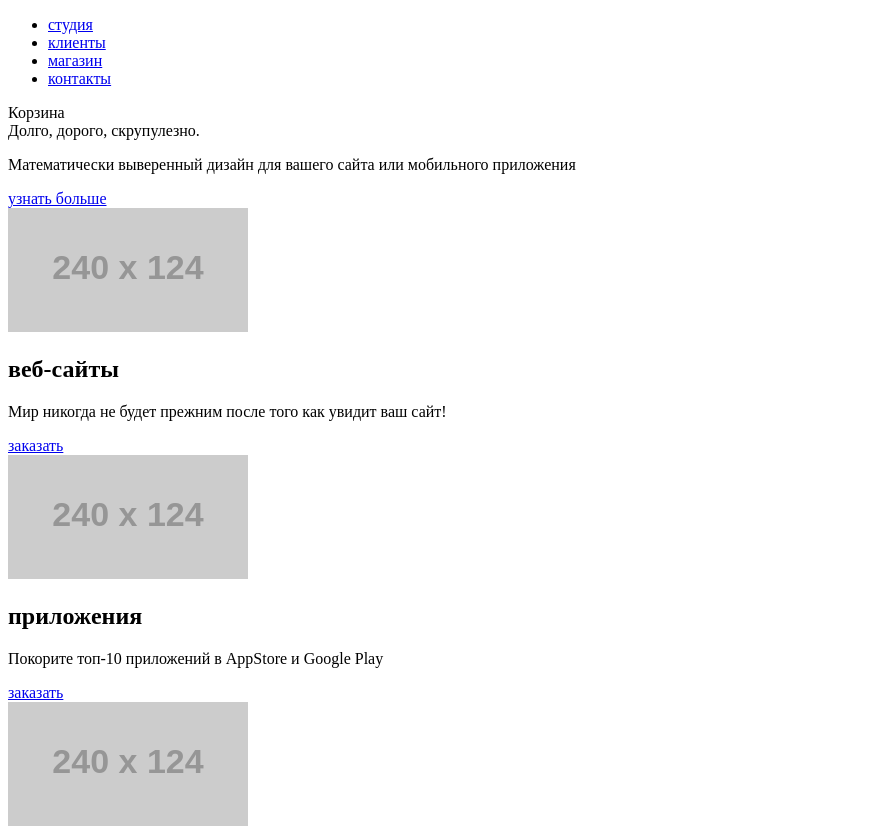
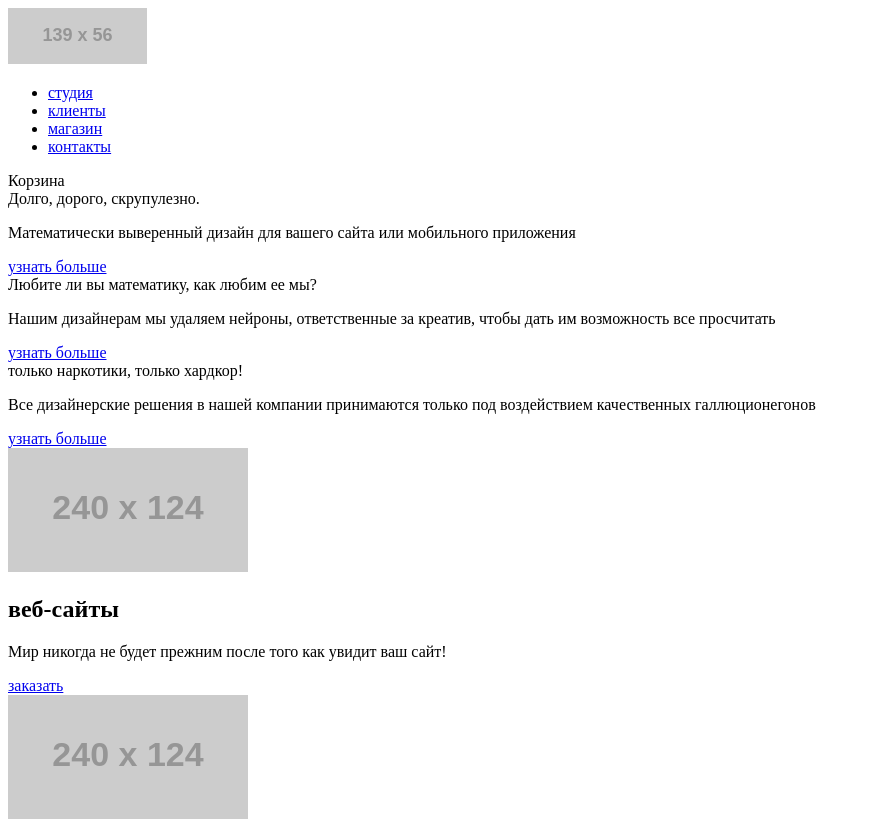
Before and after one commit to shevninoleg/155300-nerds, a plain HTML site: page index.html in a window 1280 px wide. Shown: the top 829 px of the page, without its empty margins (0-871 px from the left). Drawn offline with Linux system fonts and the light colour scheme; placeholder pictures from the web are drawn by us.

Commit message:
Исправил замечания и картинки поменял

```diff
--- a/index.html
+++ b/index.html
@@ -8,6 +8,9 @@
 <!--верхний бар с корзиной-->
   <header class="main-header">
     <div class="container">
+      <div class="logo">
+        <img src="http://placehold.it/139x56" alt="логотип">
+      </div>
       <nav class="main-navigation">
         <ul>
           <li>
@@ -46,11 +49,28 @@
       </a>
     </div>
     <div class="slide2">
+      Любите ли вы математику,
+      как любим ее мы?
+      <p>
+        Нашим дизайнерам мы удаляем нейроны, ответственные
+        за креатив, чтобы дать им возможность все просчитать
+      </p>
+      <a class"button" href="#">
+        узнать больше
+      </a>
     </div>
     <div class="slide3">
+      только наркотики,
+      только хардкор!
+      <p>
+        Все дизайнерские решения в нашей компании принимаются
+        только под воздействием качественных галлюционегонов
+      </p>
+      <a class"button" href="#">
+        узнать больше
+      </a>
     </div>
   </div>
-</div>
 <!--шапка со слайд-картинкой-->
 
 <!--Три картинки с кнопками-->
@@ -123,6 +143,7 @@
   <a href="#"><img src="http://placehold.it/199x68" alt="htmlacademy"></a>
   <a href="#"><img src="http://placehold.it/209x86" alt="Borodinsky"></a>
 </div>
+</div><!--закрыли контейнер-->
 
 <!--Карта-->
 <div class="map">
@@ -140,8 +161,6 @@
   </div>
 </div>
 <!--Карта-->
-
-</div><!--закрыли контейнер-->
 
 <!--подвал с иконками соцсетей-->
 <footer class="main-footer">
```
Also changed, not shown: nerds-catalog.html (+6 -1 lines), img/Partner1.jpg (added), img/Partner2.jpg (added), img/Partner3.jpg (added), img/partner1.png (deleted), img/partner2.png (deleted), img/partner3.png (deleted).
